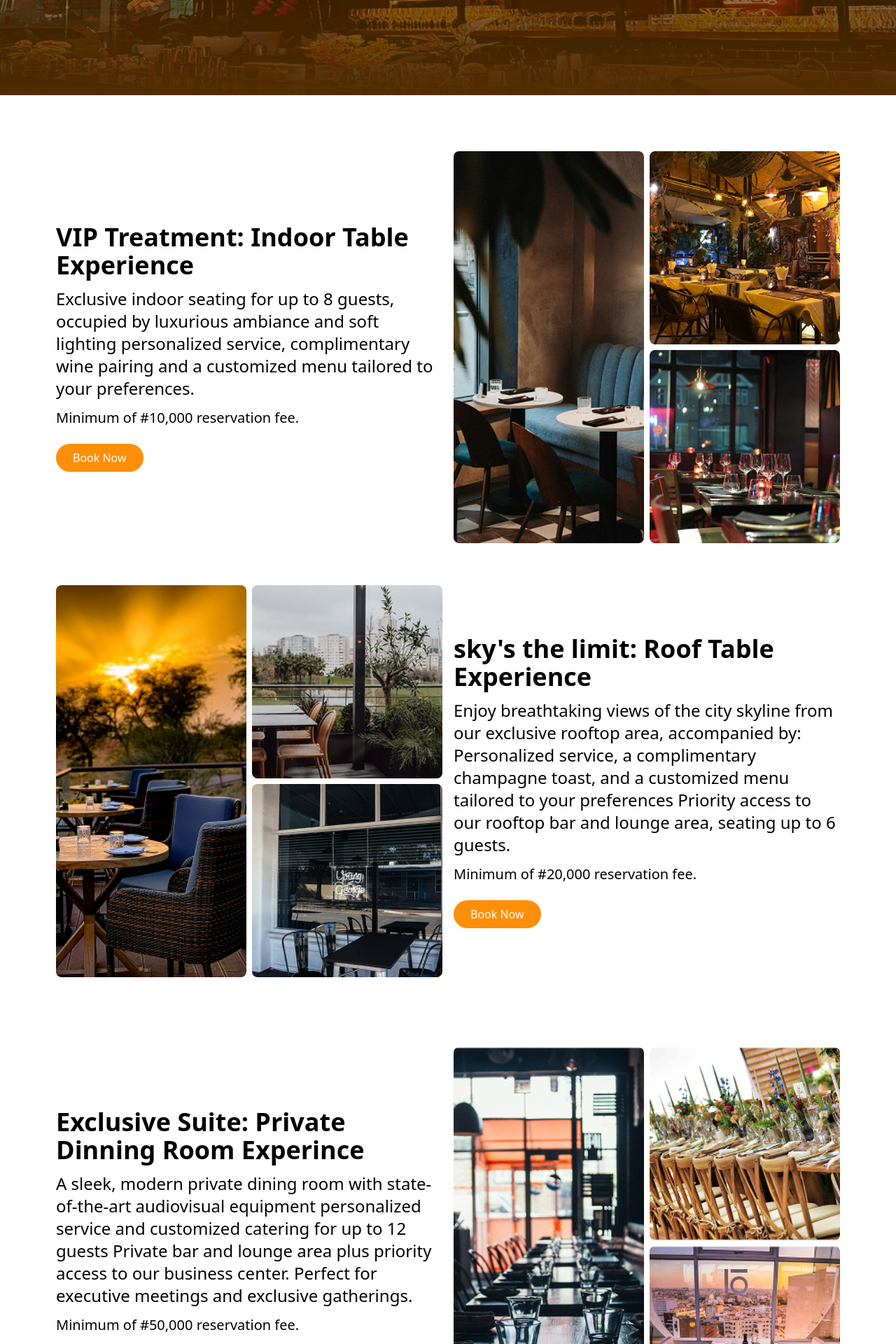
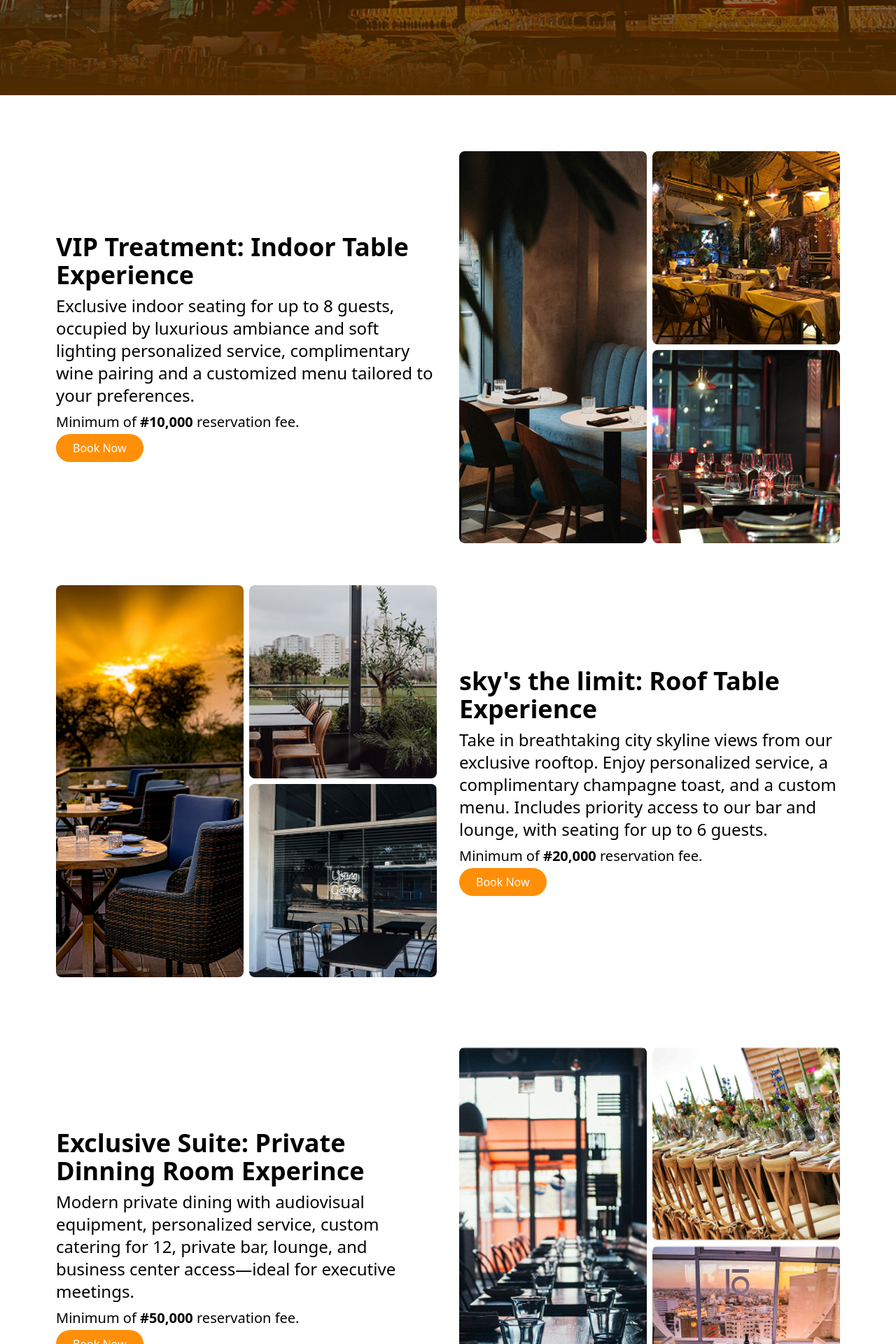
Before and after one commit to Haywhai1/food-wine2, a React (Vite) app in the folder frontend/: page /bar in a window 1280 px wide. Shown: the part 280-2200 px from the top of the page at 70% size. Built offline with nearby package versions, Linux system fonts and the light colour scheme; a web font is replaced by a local one.

Commit message:
fixed not scrolling to top issue

```diff
--- a/frontend/src/pages/barLayout/bar.jsx
+++ b/frontend/src/pages/barLayout/bar.jsx
@@ -1,6 +1,5 @@
 import React from 'react'
 import Hero from '../homelayout/hero'
-import VIP from './vip'
 import Vip from './vip'
 import Sky from './sky'
 import Exclusive from './exclusive'
--- a/frontend/src/pages/barLayout/exclusive/index.jsx
+++ b/frontend/src/pages/barLayout/exclusive/index.jsx
@@ -2,20 +2,16 @@ import React from "react";
 
 const Exclusive = () => {
   return (
-    <div className="max-w-[1400px] m-auto p-5 md:p-20 md:pb-10 grid lg:grid-cols-2 gap-4 h-auto  ">
+    <div className="max-w-[1400px] m-auto p-5 md:p-20 md:pb-10 grid lg:grid-cols-2 gap-8 h-auto  ">
       {/* div1 - Text Section */}
       <div className="md:flex flex-col h-full md:justify-center ">
         <h3 className="text-2xl md:text-4xl">
           Exclusive Suite: Private Dinning Room Experince
         </h3>
-        <p className="text-2xl py-3">
-          A sleek, modern private dining room with state-of-the-art audiovisual
-          equipment personalized service and customized catering for up to 12
-          guests Private bar and lounge area plus priority access to our
-          business center. Perfect for executive meetings and exclusive
-          gatherings.
+        <p className="text-2xl py-2">
+        Modern private dining with audiovisual equipment, personalized service, custom catering for 12, private bar, lounge, and business center access—ideal for executive meetings.
         </p>
-        <p className="pb-6">Minimum of #50,000 reservation fee.</p>
+        <p className="pb-1">Minimum of <b>#50,000</b> reservation fee.</p>
         <button className="self-start">Book Now</button>
       </div>
 
--- a/frontend/src/pages/barLayout/sky/index.jsx
+++ b/frontend/src/pages/barLayout/sky/index.jsx
@@ -2,7 +2,7 @@ import React from "react";
 
 const Sky = () => {
   return (
-    <div className="max-w-[1400px] m-auto p-5 md:px-20 grid lg:grid-cols-2 gap-4 h-auto  ">
+    <div className="max-w-[1400px] m-auto p-5 md:px-20 grid lg:grid-cols-2 gap-8 h-auto  ">
       <div className=" hidden md:grid grid-cols-2  h-[50vh] md:h-[70vh] gap-2 ">
         <div className="row-span-4 col-span-1 md:row-span-6 rounded-lg overflow-hidden">
           <img
@@ -34,14 +34,10 @@ const Sky = () => {
         <h3 className="text-2xl md:text-4xl">
           sky's the limit: Roof Table Experience
         </h3>
-        <p className="text-2xl py-3">
-          Enjoy breathtaking views of the city skyline from our exclusive
-          rooftop area, accompanied by: Personalized service, a complimentary
-          champagne toast, and a customized menu tailored to your preferences
-          Priority access to our rooftop bar and lounge area, seating up to 6
-          guests.
+        <p className="text-2xl py-2">
+        Take in breathtaking city skyline views from our exclusive rooftop. Enjoy personalized service, a complimentary champagne toast, and a custom menu. Includes priority access to our bar and lounge, with seating for up to 6 guests.
         </p>
-        <p className="pb-6">Minimum of #20,000 reservation fee.</p>
+        <p className="pb-1">Minimum of <b>#20,000</b> reservation fee.</p>
         <button className="self-start">Book Now</button>
       </div>
 
--- a/frontend/src/pages/barLayout/vip/index.jsx
+++ b/frontend/src/pages/barLayout/vip/index.jsx
@@ -2,18 +2,18 @@ import React from "react";
 
 const Vip = () => {
   return (
-    <div className="max-w-[1400px] m-auto p-5 md:p-20 md:pb-10 grid lg:grid-cols-2 gap-4 h-auto  ">
+    <div className="max-w-[1400px] m-auto p-5 md:p-20 md:pb-10 grid lg:grid-cols-2 gap-8 h-auto  ">
       {/* div1 - Text Section */}
       <div className="md:flex flex-col h-full md:justify-center ">
         <h3 className="text-2xl md:text-4xl">
           VIP Treatment: Indoor Table Experience
         </h3>
-        <p className="text-2xl py-3">
+        <p className="text-2xl py-2">
           Exclusive indoor seating for up to 8 guests, occupied by luxurious
           ambiance and soft lighting personalized service, complimentary wine
           pairing and a customized menu tailored to your preferences.
         </p>
-        <p className="pb-6">Minimum of #10,000 reservation fee.</p>
+        <p className="pb-1">Minimum of <b>#10,000</b> reservation fee.</p>
         <button className="self-start">Book Now</button>
       </div>
 
--- a/frontend/src/pages/homelayout/hero/index.jsx
+++ b/frontend/src/pages/homelayout/hero/index.jsx
@@ -140,7 +140,7 @@ const Hero = ({
   }`}
 >
           <h1
-            className="text-4xl py-2 md:text-7xl leading-9 md:leading-16"
+            className="text-6xl pb-4 md:text-7xl leading-9 md:leading-16"
             style={{ fontFamily: '"Darker Grotesque", sans-serif' }}
           >
             {heading}
```
